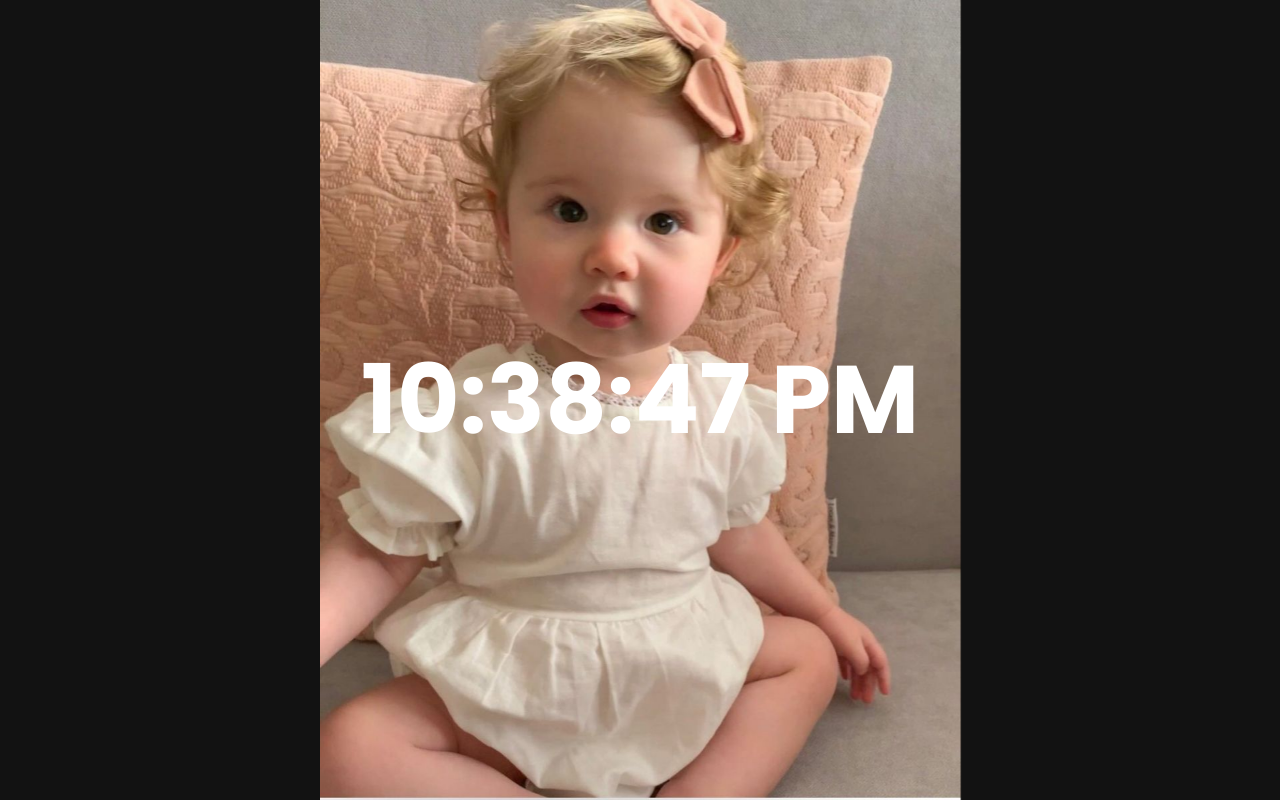
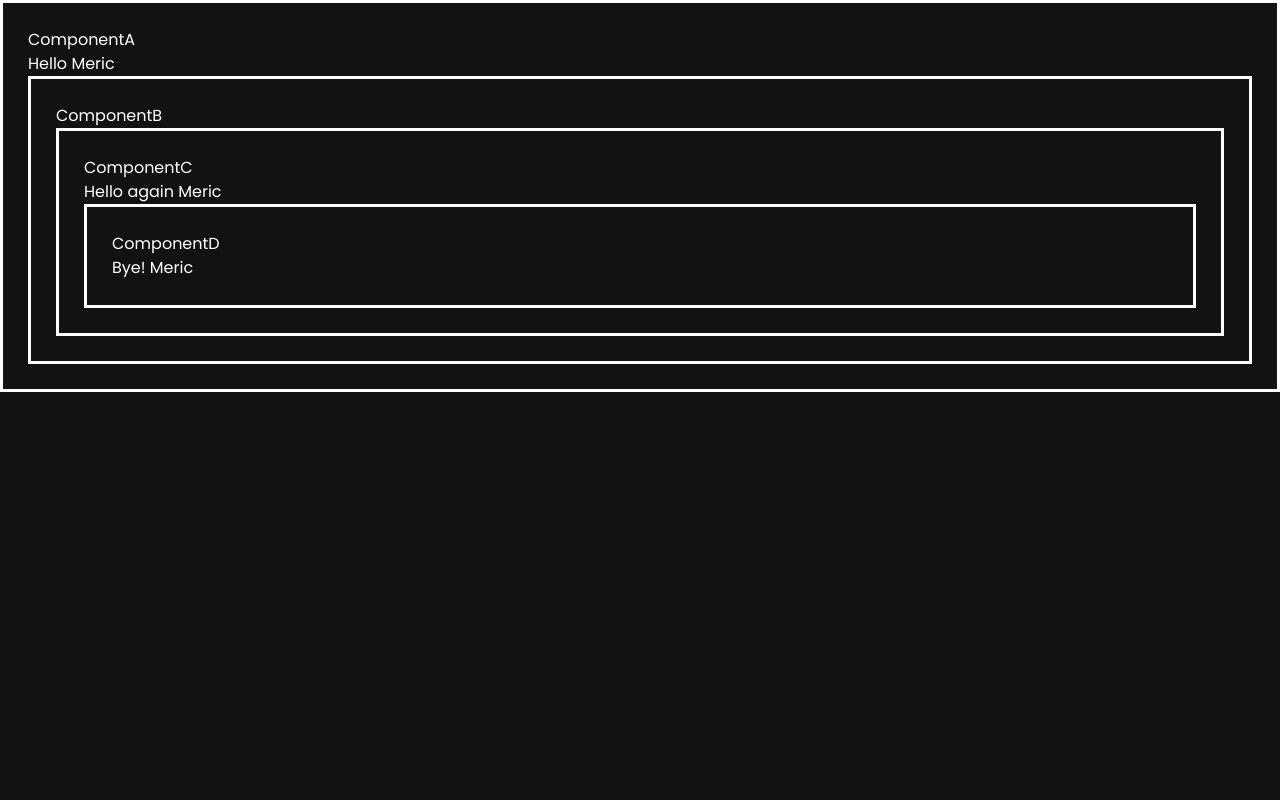
Before and after one commit to mericcintosun/learn-react-itubc, a React (Vite) app: page / in a window 1280 px wide. Built offline with nearby package versions, Linux system fonts and the light colour scheme.

Commit message:
useContext-hook

```diff
--- a/src/App.jsx
+++ b/src/App.jsx
@@ -1,6 +1,7 @@
 import "./index.css";
 
-import DigitalClock from "./digital-clock-app/DigitalClock";
+import ComponentA from "./assets/use-context/ComponentA";
+// import DigitalClock from "./digital-clock-app/DigitalClock";
 // import UseEffectExample from "./components/UseEffectExample";
 // import UseEffect from "./components/UseEffect";
 // import ToDoList from "./todolist-app/ToDoList";
@@ -24,7 +25,7 @@ import DigitalClock from "./digital-clock-app/DigitalClock";
 function App() {
   return (
     <>
-      <DigitalClock/>
+    <ComponentA/>
     </>
   );
 }
--- /dev/null
+++ b/src/assets/use-context/ComponentA.jsx
@@ -0,0 +1,22 @@
+import { useState, createContext } from "react";
+import ComponentB from "./ComponentB";
+
+export const UserContext = createContext();
+
+const ComponentA = () => {
+  const [user, setUser] = useState("Meric");
+
+  return (
+    <>
+      <div id="box">
+        <h1 className="title">ComponentA</h1>
+        <h2> {`Hello ${user}`} </h2>
+        <UserContext.Provider value={user}>
+          <ComponentB user={user} />
+        </UserContext.Provider>
+      </div>
+    </>
+  );
+};
+
+export default ComponentA;
--- /dev/null
+++ b/src/assets/use-context/ComponentB.jsx
@@ -0,0 +1,14 @@
+import ComponentC from "./ComponentC";
+
+const ComponentB = () => {
+  return (
+    <>
+      <div id="box">
+        <h1 className="title">ComponentB</h1>
+        <ComponentC/>
+      </div>
+    </>
+  );
+};
+
+export default ComponentB;
--- /dev/null
+++ b/src/assets/use-context/ComponentC.jsx
@@ -0,0 +1,21 @@
+import {useContext} from 'react';
+import { UserContext } from './ComponentA';
+import ComponentD from "./ComponentD";
+
+const ComponentC = () => {
+
+  const user = useContext(UserContext);
+
+
+  return (
+    <>
+      <div id="box">
+        <h1 className="title">ComponentC</h1>
+        <h2>{`Hello again ${user}`}</h2>
+        <ComponentD/>
+      </div>
+    </>
+  );
+};
+
+export default ComponentC;
--- /dev/null
+++ b/src/assets/use-context/ComponentD.jsx
@@ -0,0 +1,16 @@
+import {useContext} from 'react';
+import { UserContext } from './ComponentA';
+const ComponentD = () => {
+
+  const user = useContext(UserContext);
+  return (
+    <>
+      <div id="box">
+        <h1 className="title">ComponentD</h1>
+        <h1> {`Bye! ${user}`  } </h1>
+      </div>
+    </>
+  );
+};
+
+export default ComponentD;
--- a/src/index.css
+++ b/src/index.css
@@ -21,3 +21,10 @@
     align-items: center;
     min-height: 100dvh;
 }
+#box {
+    border: 3px solid;
+    padding: 25px;
+}
+#title {
+
+}
```
Also changed, not shown: eslint.config.js (+8 -7 lines).
